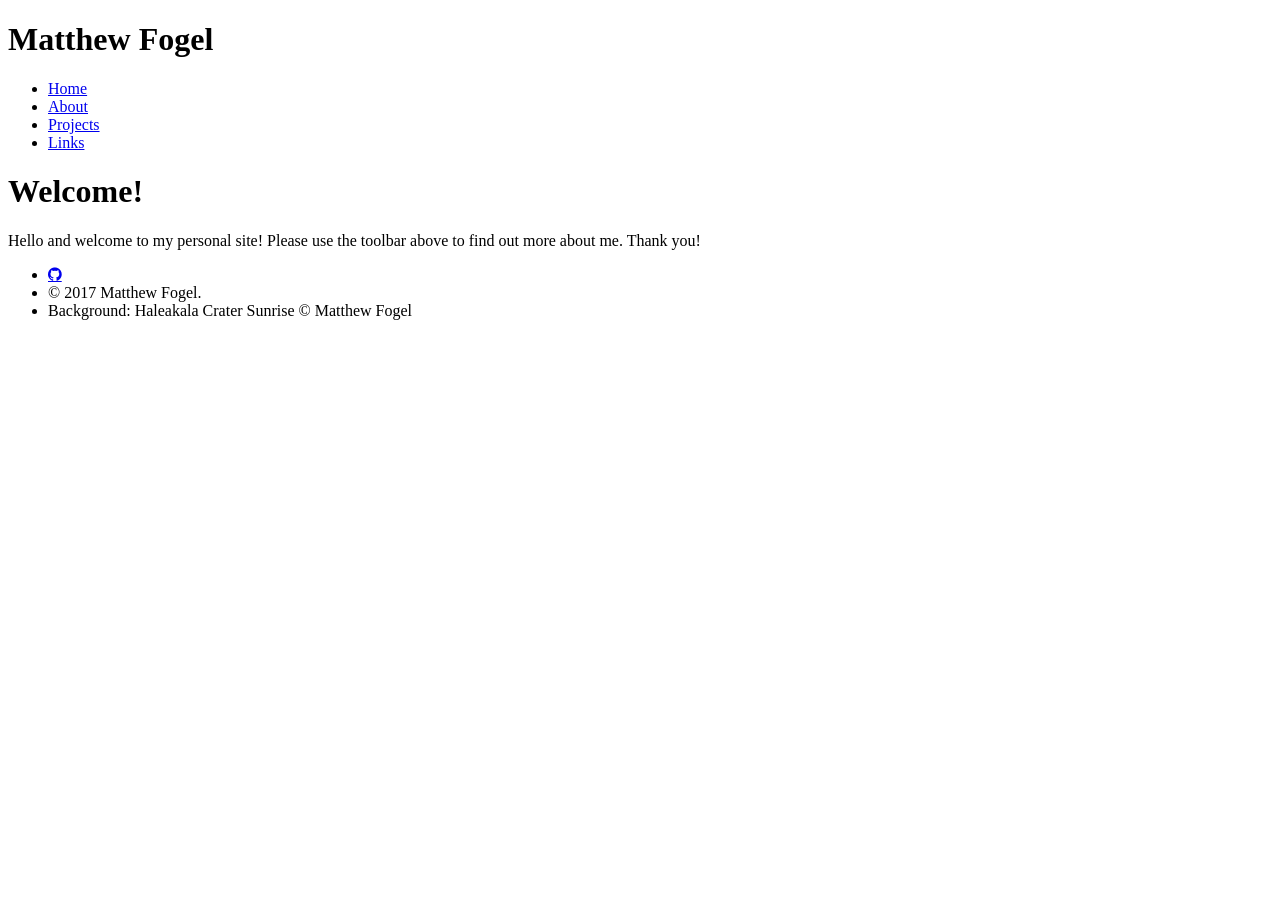
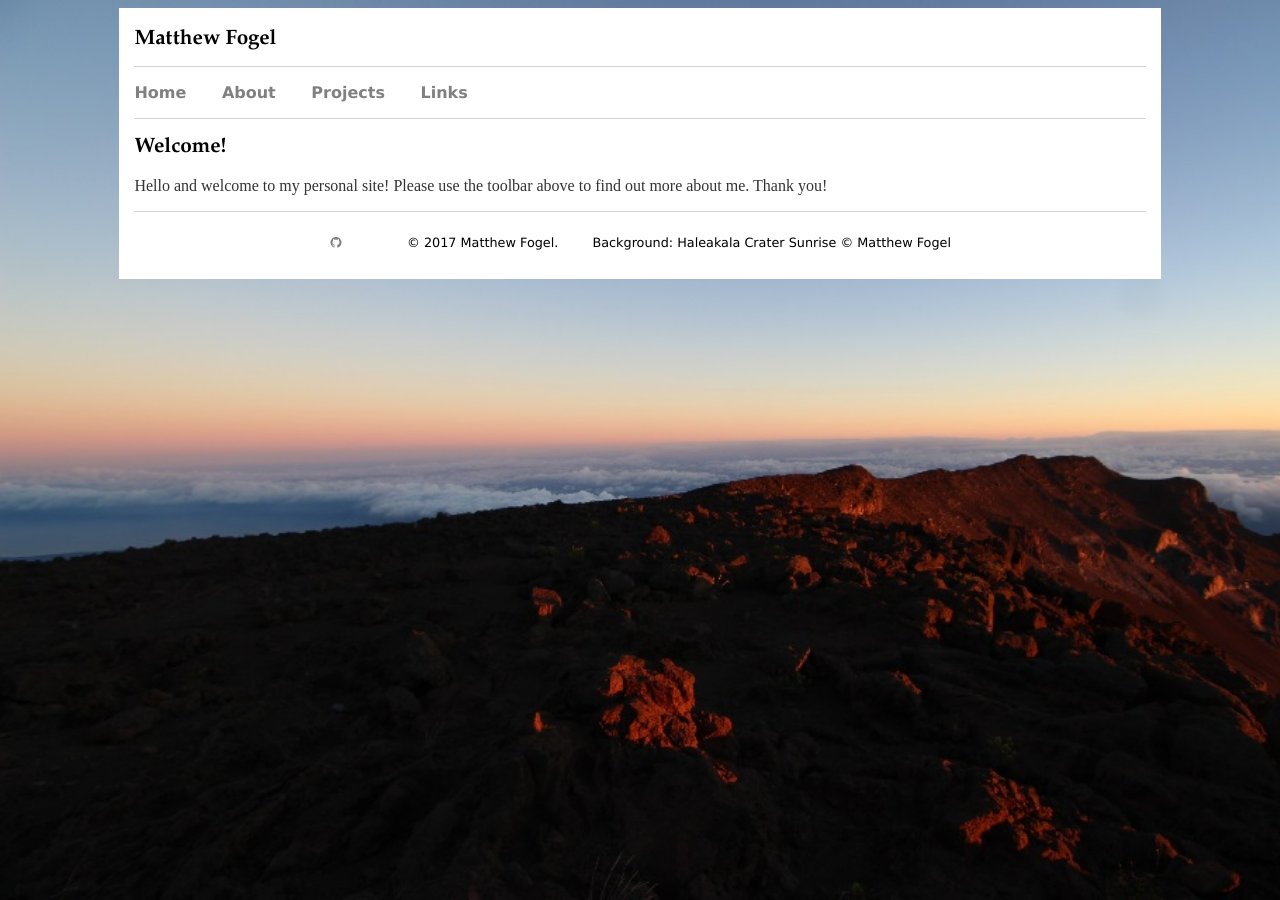
Before and after one commit to matthew-fogel/matthew-fogel.github.io, a Jekyll site: the page built from index.html, in a window 1280 px wide. Built offline with Jekyll 4.4.1, drawn with Linux system fonts in a browser that asks for light colours.

Commit message:
Stylesheet update
Absolute url display fix

```diff
--- a/_layouts/default.html
+++ b/_layouts/default.html
@@ -4,7 +4,7 @@
     <head>
       <title>{{page.title}}</title>
       <!-- link to main CSS stylesheet -->
-      <link rel="stylesheet" type="text/css" href="matthew-fogel.github.io/css/main.css">
+      <link rel="stylesheet" type="text/css" href="https://github.com/matthew-fogel/matthew-fogel.github.io/blob/master/css/main.css">
       <link rel="stylesheet" href="https://cdnjs.cloudflare.com/ajax/libs/font-awesome/4.7.0/css/font-awesome.min.css">
 	  </head>
     <body>
```
